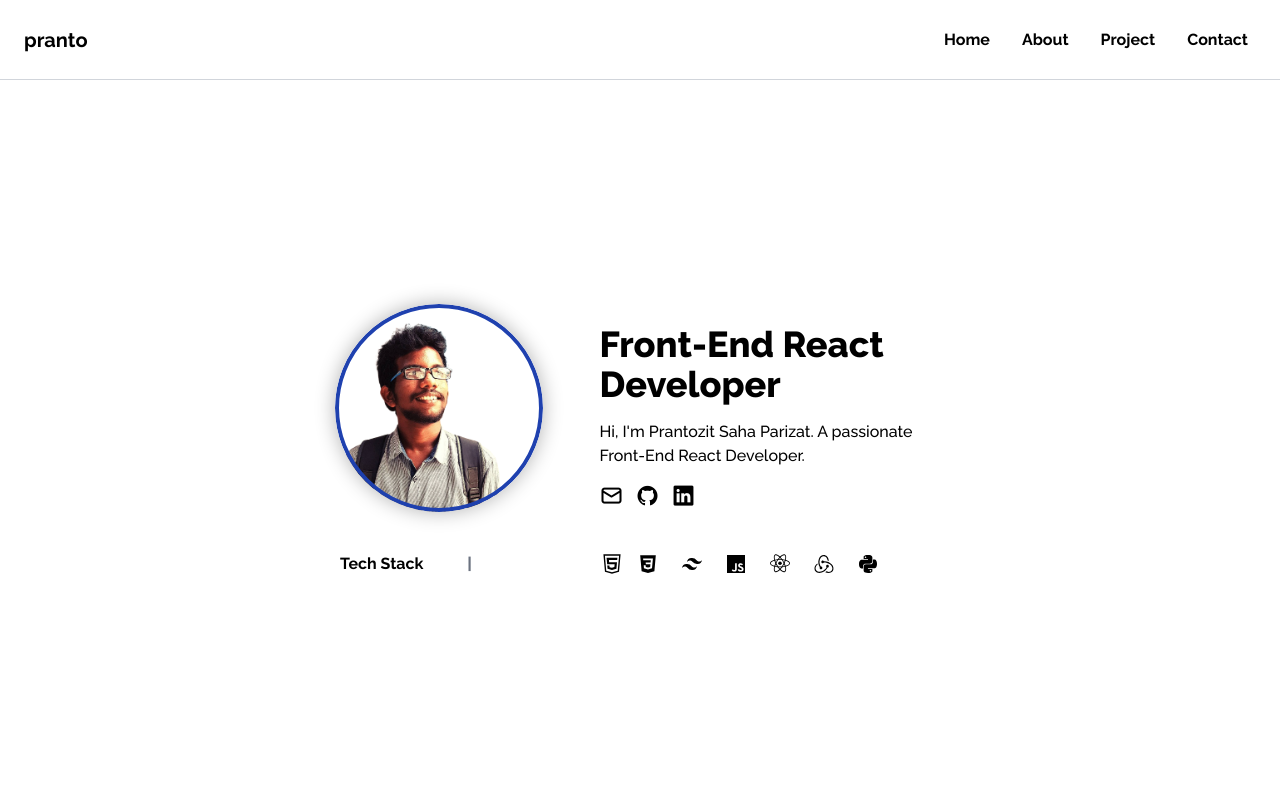
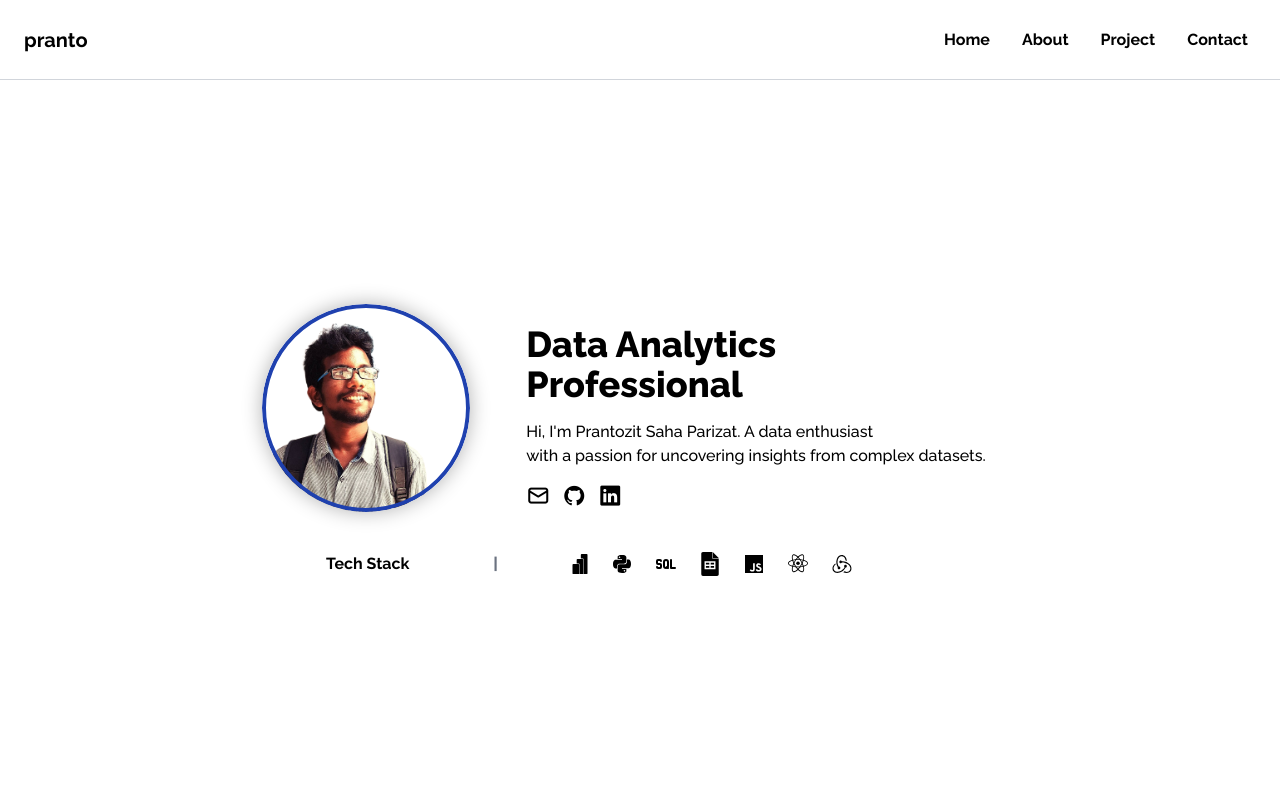
Before and after one commit to pranto322/portfolio, a React (Create React App) app: page / in a window 1280 px wide. Shown: the top 800 px of the page. Built offline with nearby package versions, Linux system fonts and the light colour scheme.

Commit message:
git commit -m "updaed based on latest work"

```diff
--- a/src/components/About.js
+++ b/src/components/About.js
@@ -31,9 +31,7 @@ const About = () => {
             About Me
           </h1>
           <p className='font-medium mt-5 md:ml-3 px-3 '>
-          I'm Prantozit Saha Parizat, a Frontend Developer with a passion for creating exceptional user experiences. Proficient in HTML, CSS, JavaScript, Tailwind CSS, React, and Redux, I specialize in crafting responsive websites with clean code and a collaborative mindset.
-
-My dedication to staying up-to-date with the latest technologies fuels my drive for innovation. Beyond web development, I'm intrigued by the world of data and data visualization. From predictive analysis to insightful result interpretation, I believe data has the power to drive informed decisions.
+          Previously crafting exceptional user experiences as a frontend developer, I'm Prantozit Saha Parizat, now ignited by the power of data. I leverage my analytical flair and technical skills to unearth insights from complex datasets, guiding informed decisions and enriching user interactions. My passion lies in translating data into compelling narratives, bridging the gap between numbers and impactful design solutions.
           </p>
           <div className='mt-5 flex md:ml-3 px-3 '>
             <h1
@@ -71,10 +69,30 @@ My dedication to staying up-to-date with the latest technologies fuels my drive
             </div>
           )}
           {experience && (
+
             <div className='mt-3 md:ml-3 px-3 '>
+              <h1 className='font-semibold'>Jr Data Analyst</h1>
+              <p className='font-medium'>Apon Bazaar</p>
+              <p className='font-medium'>November,2023 - Present</p>
+              <p className='font-medium md:w-4/5 flex flex-row justify-center mt-3'>
+                <AiFillCheckCircle className='text-2xl mr-3' />
+                Conducted in depth analysis of operational data to extract valuable insights and enhance decision making
+                processes.
+              </p>
+              <p className='font-medium md:w-4/5 flex flex-row justify-center'>
+                <AiFillCheckCircle className='text-xl mr-3' />
+                Performed comprehensive day to day and monthly analysis of sales data, uncovering trends and patterns to
+                inform strategic business decisions.
+              </p>
+              <p className='font-medium md:w-4/5 flex flex-row justify-center'>
+                <AiFillCheckCircle className='text-2xl mr-3' />
+                Developed interactive dashboard susing SQL and PowerBI,providing visually compelling representations of key
+                performance indicators for quick and informed decision making.
+              </p>
+
               <h1 className='font-semibold'>Frontend Developer Intern</h1>
               <p className='font-medium'>Care-Box Limited</p>
-              <p className='font-medium'>May,2023 - Present</p>
+              <p className='font-medium'>June,2023 - October,2023</p>
               <p className='font-medium md:w-4/5 flex flex-row justify-center mt-3'>
                 <AiFillCheckCircle className='text-2xl mr-3' />
                 Gained experience in developing cross-platform mobile applications using React Native.
--- a/src/components/Home.js
+++ b/src/components/Home.js
@@ -1,8 +1,11 @@
 import React from 'react';
 import myImage from '../assets/profile1.png';
-import { BiLogoPython, BiLogoReact, BiLogoCss3, BiLogoTailwindCss, BiLogoRedux, BiLogoJavascript } from "react-icons/bi";
-import { AiOutlineHtml5 } from "react-icons/ai";
+import { BiLogoPython, BiLogoReact, BiLogoRedux, BiLogoJavascript } from "react-icons/bi";
+//import { AiOutlineHtml5 } from "react-icons/ai";
+import { TbSql } from "react-icons/tb";
+import { SiGooglesheets } from "react-icons/si";
 import { Tooltip } from 'react-tooltip';
+import { SiPowerbi } from "react-icons/si";
 
 const Home = () => {
   return (
@@ -30,13 +33,13 @@ const Home = () => {
 
           <div className='mr-8 md:ml-8'>
             <h1 className="text-4xl font-extrabold mt-5 ">
-              <span className=''>Front-End React</span>
+              <span className=''>Data Analytics </span>
               <br />
-              <span>Developer</span>
+              <span>Professional</span>
             </h1>
             <p className="mt-4 font-medium ">
-              Hi, I'm Prantozit Saha Parizat. A passionate <br />
-              Front-End React Developer.
+              Hi, I'm Prantozit Saha Parizat. A data enthusiast <br />
+              with a passion for uncovering insights from complex datasets.
             </p>
             <div className="mt-3">
               <a className="text-2xl mr-3" href="mailto:parijatsaha435@gmail.com" target="_blank" rel="noreferrer">
@@ -51,13 +54,13 @@ const Home = () => {
             </div>
           </div>
         </div>
-        <div className='flex flex-row md:ml-10 md:mr-20 mr-4  md:mt-10  mt-5 mx-auto  flex-wrap'>
-          <h1 className='font-bold md:mr-10'> Tech Stack <span className=' text-gray-500 font-extrabold md:ml-10 md:mr-10  '>|</span> </h1>
+        <div className='flex flex-row mr-4 md:mr-20  md:mt-10  mt-5   flex-wrap'>
+          <h1 className='font-bold md:mr-8'> Tech Stack <span className=' text-gray-500 font-extrabold md:mr-10 md:ml-20 '>|</span> </h1>
           <button
             data-tooltip-id="tooltip-Html"
-            data-tooltip-content="Html"
+            data-tooltip-content="Power BI"
           >
-            <AiOutlineHtml5 className='text-2xl  mr-3  md:ml-12 cursor-pointer' />
+            <SiPowerbi className='text-xl  mr-5  cursor-pointer' />
           </button>
           <Tooltip
             id="tooltip-Html"
@@ -65,10 +68,21 @@ const Home = () => {
             place='bottom'
           />
           <button
+            data-tooltip-id="tooltip-Python"
+            data-tooltip-content="Python"
+          >
+            <BiLogoPython className='text-2xl  cursor-pointer md:mr-5' />
+          </button>
+          <Tooltip
+            id="tooltip-Python"
+            style={{ backgroundColor: "#ffffcc", color: "#222", borderRadius: 10, fontWeight: '600' }}
+            place='bottom'
+          />
+          <button
             data-tooltip-id="tooltip-Css"
-            data-tooltip-content="Css"
+            data-tooltip-content="MySQL"
           >
-            <BiLogoCss3 className='text-2xl md:mr-5 mr-3 cursor-pointer' />
+            <TbSql className='text-2xl md:mr-5 mr-3 cursor-pointer' />
           </button>
           <Tooltip
             id="tooltip-Css"
@@ -77,9 +91,9 @@ const Home = () => {
           />
           <button
             data-tooltip-id="tooltip-TailwindCss"
-            data-tooltip-content="TailwindCss"
+            data-tooltip-content="Google Sheets"
           >
-            <BiLogoTailwindCss className='text-2xl md:mr-5 mr-3 cursor-pointer' />
+            <SiGooglesheets className='text-2xl md:mr-5 mr-3 cursor-pointer' />
           </button>
           <Tooltip
             id="tooltip-TailwindCss"
@@ -119,17 +133,7 @@ const Home = () => {
             style={{ backgroundColor: "#ffffcc", color: "#222", borderRadius: 10, fontWeight: '600' }}
             place='bottom'
           />
-          <button
-            data-tooltip-id="tooltip-Python"
-            data-tooltip-content="Python"
-          >
-            <BiLogoPython className='text-2xl  cursor-pointer md:mr-5' />
-          </button>
-          <Tooltip
-            id="tooltip-Python"
-            style={{ backgroundColor: "#ffffcc", color: "#222", borderRadius: 10, fontWeight: '600' }}
-            place='bottom'
-          />
+
         </div>
       </div>
     </div>
```
